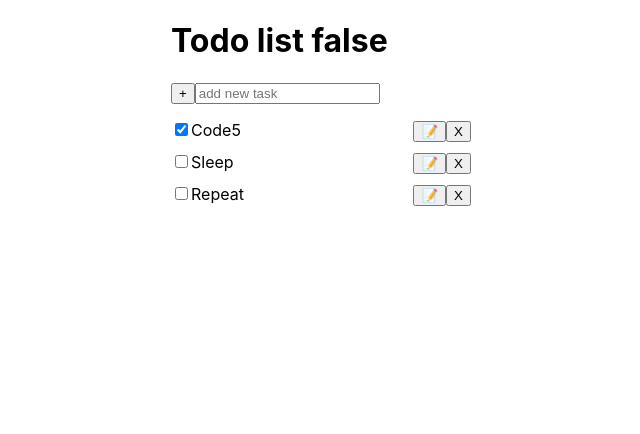
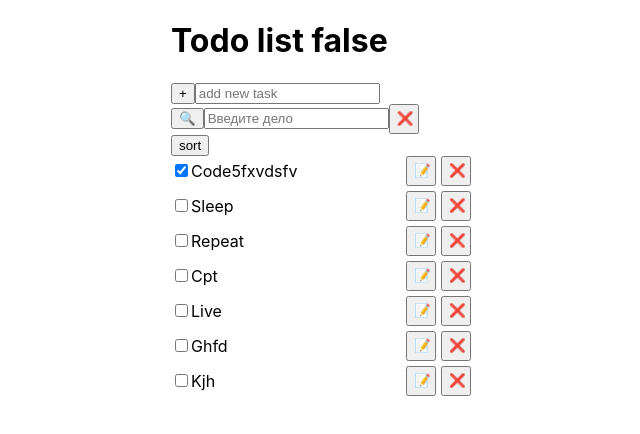
Before and after one commit to dsilichev/module2_5_1, a React (Create React App) app: page / in a window 1280 px wide. Shown: the top 434 px of the page, without its empty margins (319-959 px from the left). Built offline with nearby package versions, Linux system fonts and the light colour scheme; data requests are answered from the project's data file.

Commit message:
search and sort

```diff
--- a/package.json
+++ b/package.json
@@ -8,6 +8,7 @@
     "@testing-library/user-event": "^13.5.0",
     "eslint-config-prettier": "^9.1.0",
     "eslint-plugin-prettier": "^5.1.3",
+    "lodash": "^4.17.21",
     "prettier": "^3.2.5",
     "react": "^18.2.0",
     "react-dom": "^18.2.0",
--- a/src/App.js
+++ b/src/App.js
@@ -61,6 +61,7 @@ function App() {
           setTodos={setTodos}
           handleDeleteTodo={handleDeleteTodo}
           handleUpdateTodo={handleUpdateTodo}
+          refreshTodos={refreshTodos}
         />
       </div>
     </div>
--- a/src/app.module.css
+++ b/src/app.module.css
@@ -4,18 +4,20 @@
 }
 
 .list {
+  margin: 0;
   padding: 0;
   display: flex;
   flex-direction: column;
   align-items:flex-start;
   list-style: none;
-  gap: 10px;
+  gap: 5px;
 }
 
 .list li {
   width: 300px;
   display: flex;
   justify-content: space-between;
+  align-items: center;
 }
 
 .loader {
@@ -39,3 +41,16 @@
     transform: rotate(360deg);
   }
 }
+
+.btn {
+  width: 30px;
+  height: 30px;
+}
+
+.btn:not(:last-child) {
+  margin-right: 5px;
+}
+
+.sortBtn {
+
+}
--- a/src/components/TodoList.jsx
+++ b/src/components/TodoList.jsx
@@ -1,5 +1,6 @@
 import { useState } from 'react';
 import styles from '../app.module.css';
+import _ from 'lodash';
 
 export const TodoList = ({
   isLoading,
@@ -7,11 +8,15 @@ export const TodoList = ({
   setTodos,
   handleDeleteTodo,
   handleUpdateTodo,
+  refreshTodos,
 }) => {
   const [updatingId, setUpdatingId] = useState('');
-  //handleUpdateTodo(todo.id, todo.text)
+  const [sortSign, setSortSign] = useState('asc');
+  const [sortBy, setSortBy] = useState({ path: 'text', order: 'asc' });
+  const [isActiveSearchField, setIsActiveSearcField] = useState(false);
+  const [inputSearchValue, setInputSearchValue] = useState('');
 
-  const handleUpdate = (id, text) => {
+  const handleUpdateField = (id, text) => {
     if (id === updatingId) {
       handleUpdateTodo(id, text);
       setUpdatingId('');
@@ -27,8 +32,60 @@ export const TodoList = ({
     console.log(text);
   };
 
+  const sortTodos = () => {
+    setSortBy((prevState) => {
+      if (prevState.order === 'desc') {
+        return { ...prevState, order: 'asc' };
+      } else {
+        return { ...prevState, order: 'desc' };
+      }
+    });
+    const sortedTodos = _.orderBy(todos, [sortBy.path], [sortBy.order]);
+    setTodos([...sortedTodos]);
+  };
+
+  const searchTodo = () => {
+    if (inputSearchValue) {
+      setTimeout(() => {
+        const newTodos = _.filter(todos, (todo) =>
+          todo.text.toLowerCase().includes(inputSearchValue.toLowerCase()),
+        );
+        setTodos([...newTodos]);
+      }, 300);
+    }
+  };
+
+  const searchInputChange = (value) => {
+    setInputSearchValue(value);
+  };
+
+  const searchTodoEnter = () => {
+    searchTodo();
+  };
+
+  const resetSearchInput = () => {
+    setInputSearchValue('');
+    refreshTodos();
+  }
+
   return (
     <div>
+      <button onClick={searchTodo}>🔍</button>
+      <input
+        value={inputSearchValue}
+        placeholder="Введите дело"
+        onChange={({ target }) => searchInputChange(target.value)}
+        onKeyDown={searchTodoEnter}
+      ></input>
+      <button className={styles.btn} onClick={resetSearchInput}>
+        ❌
+      </button>
+      <div>
+        <button className={styles.sortBtn} onClick={sortTodos}>
+          sort
+        </button>
+      </div>
+
       <ul className={styles.list}>
         {isLoading ? (
           <div className={styles.loader}></div>
@@ -42,7 +99,7 @@ export const TodoList = ({
                     onChange={({ target }) =>
                       handleInputChange(index, todo.id, todo.completed, target.value)
                     }
-                    onBlur={() => {handleUpdate(todo.id, todo.text); console.log('blur')}}
+                    onBlur={() => handleUpdateField(todo.id, todo.text)}
                   ></input>
                 </div>
               ) : (
@@ -57,8 +114,15 @@ export const TodoList = ({
               )}
 
               <div>
-                <button onClick={() => handleUpdate(todo.id, todo.text)}>📝</button>
-                <button onClick={() => handleDeleteTodo(todo.id)}>X</button>
+                <button
+                  className={styles.btn}
+                  onClick={() => handleUpdateField(todo.id, todo.text)}
+                >
+                  📝
+                </button>
+                <button className={styles.btn} onClick={() => handleDeleteTodo(todo.id)}>
+                  ❌
+                </button>
               </div>
             </li>
           ))
--- a/src/db.json
+++ b/src/db.json
@@ -2,7 +2,7 @@
   "todos": [
     {
       "id": "2",
-      "text": "Code5",
+      "text": "Code5fxvdsfv",
       "completed": true
     },
     {
@@ -14,6 +14,26 @@
       "id": "4",
       "text": "Repeat",
       "completed": false
+    },
+    {
+      "text": "Cpt",
+      "completed": false,
+      "id": "iLF7c7E"
+    },
+    {
+      "text": "Live",
+      "completed": false,
+      "id": "JdSBQ9C"
+    },
+    {
+      "text": "Ghfd",
+      "completed": false,
+      "id": "T87cflr"
+    },
+    {
+      "text": "Kjh",
+      "completed": false,
+      "id": "tDUuqXp"
     }
   ]
 }
--- a/src/hooks/useRequestAdd.js
+++ b/src/hooks/useRequestAdd.js
@@ -10,7 +10,7 @@ export const useRequestAdd = (refreshTodos) => {
       method: 'POST',
       headers: { 'Content-Type': 'application/json;charset=utf-8' },
       body: JSON.stringify({
-        text: text,
+        text: text[0].toUpperCase() + text.slice(1),
         completed: false,
       }),
     })
```
Also changed, not shown: 1 other file (tests, documents, lock files or other folders).
